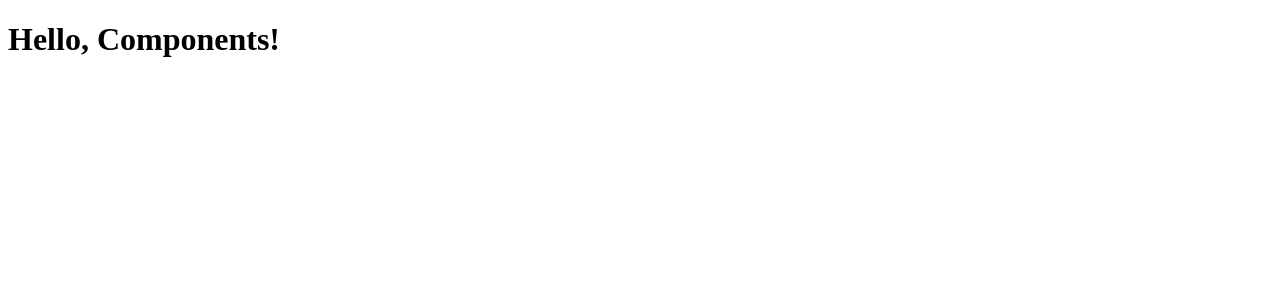
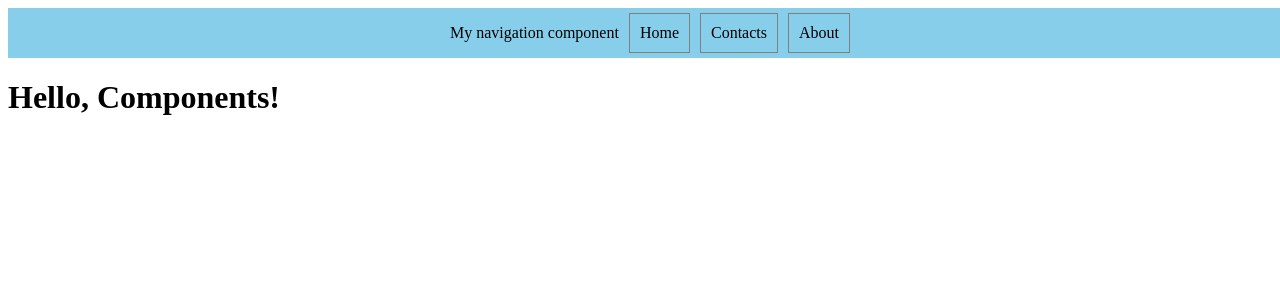
Before and after one commit to KristiyanKKirilov/Angular, an Angular app in the folder Components/demo-app/: page / in a window 1280 px wide. Shown: the top 300 px of the page. Built offline with nearby package versions, Linux system fonts and the light colour scheme.

Commit message:
nav-bar component created

```diff
--- a/Components/demo-app/src/app/app.component.html
+++ b/Components/demo-app/src/app/app.component.html
@@ -1 +1,2 @@
+<app-navigation-bar/>
 <h1>Hello, Components!</h1>
--- a/Components/demo-app/src/app/app.component.ts
+++ b/Components/demo-app/src/app/app.component.ts
@@ -1,10 +1,11 @@
 import { Component } from '@angular/core';
 import { RouterOutlet } from '@angular/router';
+import { NavigationBarComponent } from './navigation-bar/navigation-bar.component';
 
 @Component({
   selector: 'app-root',
   standalone: true,
-  imports: [RouterOutlet],
+  imports: [RouterOutlet, NavigationBarComponent],
   templateUrl: './app.component.html',
   styleUrl: './app.component.css'
 })
--- /dev/null
+++ b/Components/demo-app/src/app/navigation-bar/navigation-bar.component.css
@@ -0,0 +1,22 @@
+.nav-bar {
+    width: 100%;
+    height: 30px;
+    padding: 10px;
+    background-color: skyblue;
+    color: #000;
+    display: flex;
+    justify-content: center;
+    align-items: center;
+}
+
+.nav-btn {
+    margin-left: 10px;
+    border: 1px solid grey;
+    padding: 10px;
+}
+
+.nav-btn:hover {
+    cursor: pointer;
+    background-color: grey;
+    color: #fff;
+}
--- /dev/null
+++ b/Components/demo-app/src/app/navigation-bar/navigation-bar.component.html
@@ -0,0 +1,6 @@
+<div class="nav-bar">
+    <div>{{title}}</div>
+    <div class="nav-btn">Home</div>
+    <div class="nav-btn">Contacts</div>
+    <div class="nav-btn">About</div>
+</div>
--- /dev/null
+++ b/Components/demo-app/src/app/navigation-bar/navigation-bar.component.ts
@@ -0,0 +1,11 @@
+import { Component } from "@angular/core";
+
+@Component({
+    selector: 'app-navigation-bar',
+    templateUrl: './navigation-bar.component.html',
+    styleUrl: './navigation-bar.component.css',
+    standalone: true,
+})
+export class NavigationBarComponent {
+     title = 'My navigation component';
+}
```
